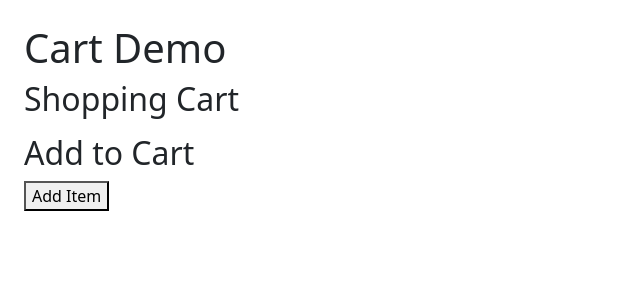
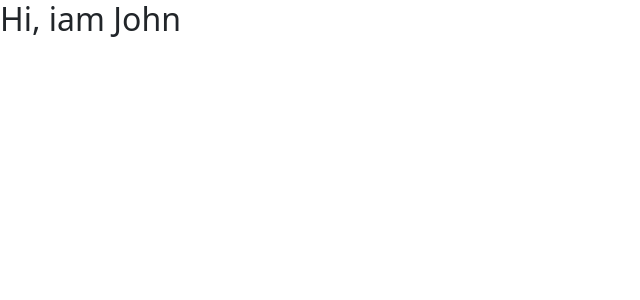
Before and after one commit to NikhilKhatri1/React-Daily-Work, a React (Create React App) app in the folder REACT-UI/: page / in a window 1280 px wide. Shown: the top 300 px of the page, without its empty margins (0-640 px from the left). Built offline with nearby package versions, Linux system fonts and the light colour scheme.

Commit message:
Day-16 Class

```diff
--- /dev/null
+++ b/REACT-UI/src/React-Tutorial/Day-16/classComponent.jsx
@@ -0,0 +1,13 @@
+import React from 'react';
+export class Car extends React.Component {
+    constructor() {
+        super();
+    }
+    render() {
+        return (
+            <div>
+                <h2>Hi, iam John</h2>
+            </div>
+        )
+    }
+}
--- a/REACT-UI/src/index.js
+++ b/REACT-UI/src/index.js
@@ -12,14 +12,15 @@ import 'bootstrap/dist/js/bootstrap.bundle.js';
 // import App from './React-Tutorial/Day-14/app.jsx';
 // import { ContextDemo } from './React-Tutorial/Day-14/useContext-demo.jsx';
 // import App from './React-Tutorial/Day-15/App.jsx';
-import CartDemo from './React-Tutorial/Day-15/CartContext/CartContext.jsx';
+// import CartDemo from './React-Tutorial/Day-15/CartContext/CartContext.jsx';
+import { Car } from './React-Tutorial/Day-16/classComponent';
 
 
 const root = ReactDOM.createRoot(document.getElementById('root'));
 
 root.render(
 
-  <CartDemo />
+  <Car />
 
 );
 
```
